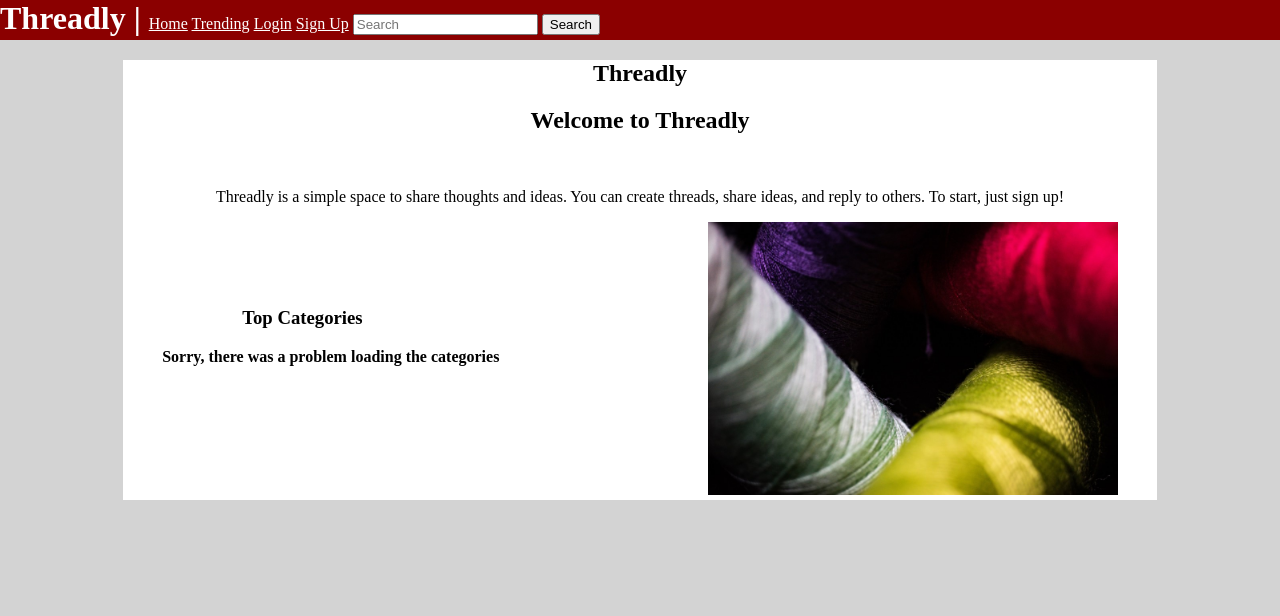
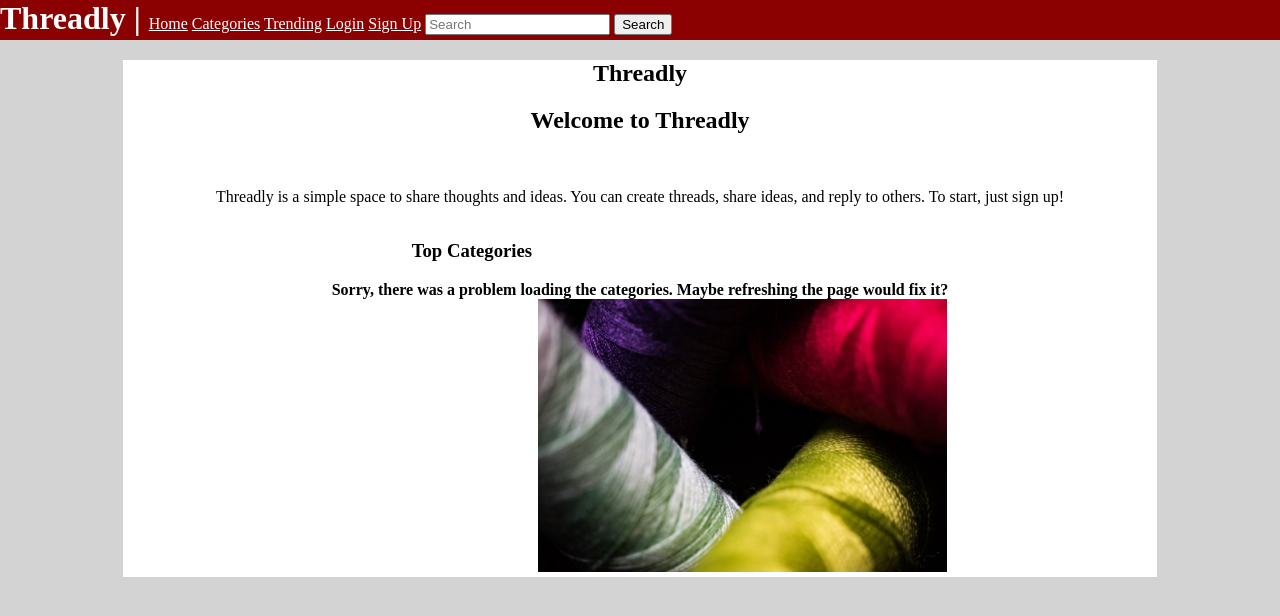
Before and after one commit to Dougie-afk/WAD2TeamProject, a Django app: page /Threadly/ in a window 1280 px wide. Shown: the top 616 px of the page. Run offline with Django 3.2, Linux system fonts and the light colour scheme; data that the repository does not hold is empty.

Commit message:
Categories page added, navbar elements colour changed

```diff
--- a/ThreadlyProject/Threadly/urls.py
+++ b/ThreadlyProject/Threadly/urls.py
@@ -11,6 +11,7 @@ urlpatterns = [
     path('trending/', views.trending, name='trending'),
     path('search/', views.search, name='search'),
     path('account/', views.account, name='account'),
+    path('categories/', views.categories, name='categories'),
     path('create-post/', views.create_post, name='create_post'),
     path('category/<slug:slug>/', views.show_category, name='show_category'),
     path('post/<int:post_id>/', views.show_post, name='show_post'),
--- a/ThreadlyProject/Threadly/views.py
+++ b/ThreadlyProject/Threadly/views.py
@@ -10,6 +10,10 @@ import cloudinary.uploader
 def index(request):
     categories = Thread.objects.order_by('-threadID')[:5]
     return render(request, 'Threadly/index.html', {'categories': categories})
+
+def categories(request):
+    categories = Thread.objects.order_by('-threadID')
+    return render(request, 'Threadly/categories.html', {'categories': categories})
 
 def signup(request):
     if request.method == 'POST':
--- a/static/style.css
+++ b/static/style.css
@@ -5,6 +5,8 @@ body, html {
 
 .category_list {
     text-align: left;
+    list-style-type: none;
+    vertical-align: middle;
 }
 
 .post_photo {
@@ -20,6 +22,10 @@ body, html {
 .post_comment_block {
     display: inline-block;
     width: 40%;
+}
+
+.invisible_list {
+    list-style-type: none;
 }
 
 #main_div {
--- a/templates/Threadly/base.html
+++ b/templates/Threadly/base.html
@@ -43,6 +43,7 @@
         <div id="navigation">
             <h1 class="navbar_element">Threadly | </h1>
             <a class="navbar_element" href="{% url 'Threadly:index' %}">Home</a>
+            <a class="navbar_element" href="{% url 'Threadly:categories' %}">Categories</a>
             <a class="navbar_element" href="{% url 'Threadly:trending' %}">Trending</a>
             {% if user.is_authenticated %}
                 <a class="navbar_element"" href="{% url 'Threadly:account' %}">Account</a>
--- a/templates/Threadly/categories.html
+++ b/templates/Threadly/categories.html
@@ -6,8 +6,10 @@
 {% endblock %}
 
 {% block body_block %}
+<h1>Categories</h1>
+<p>Here is the full list of categories on Threadly. Feel free to browse to your heart's content</p>
 {% if categories %}
-    <ul>
+    <ul class="invisible_list">
     {% for category in categories %}
         <li><a href="{% url 'Threadly:show_category' category.slug %}">{{ category.title }}</a></li>
     {% endfor %}
--- a/templates/Threadly/index.html
+++ b/templates/Threadly/index.html
@@ -14,7 +14,6 @@
 
 {% block body_block %}
     <h1>Threadly</h1>
-    <div>
         <h1>Welcome to Threadly</h1>
         <br>
         <p>Threadly is a simple space to share thoughts and ideas. You can create threads, share ideas, and reply to others. To start, just sign up!</p>
@@ -28,9 +27,8 @@
             {% endfor %}
             </ul>
         {% else %}
-            <strong>Sorry, there was a problem loading the categories</strong>
+            <strong>Sorry, there was a problem loading the categories. Maybe refreshing the page would fix it?</strong>
         {% endif %}
         </div>
-        <img style="display: inline-block; width: 40%; padding-left: 20%; vertical-align: middle;" src="{% static 'images/homepage_image.jpg' %}"
-    </div>
+        <img style="display: inline-block; width: 40%; padding-left: 20%; vertical-align: middle;" src="{% static 'images/homepage_image.jpg' %}">
 {% endblock %}
```
